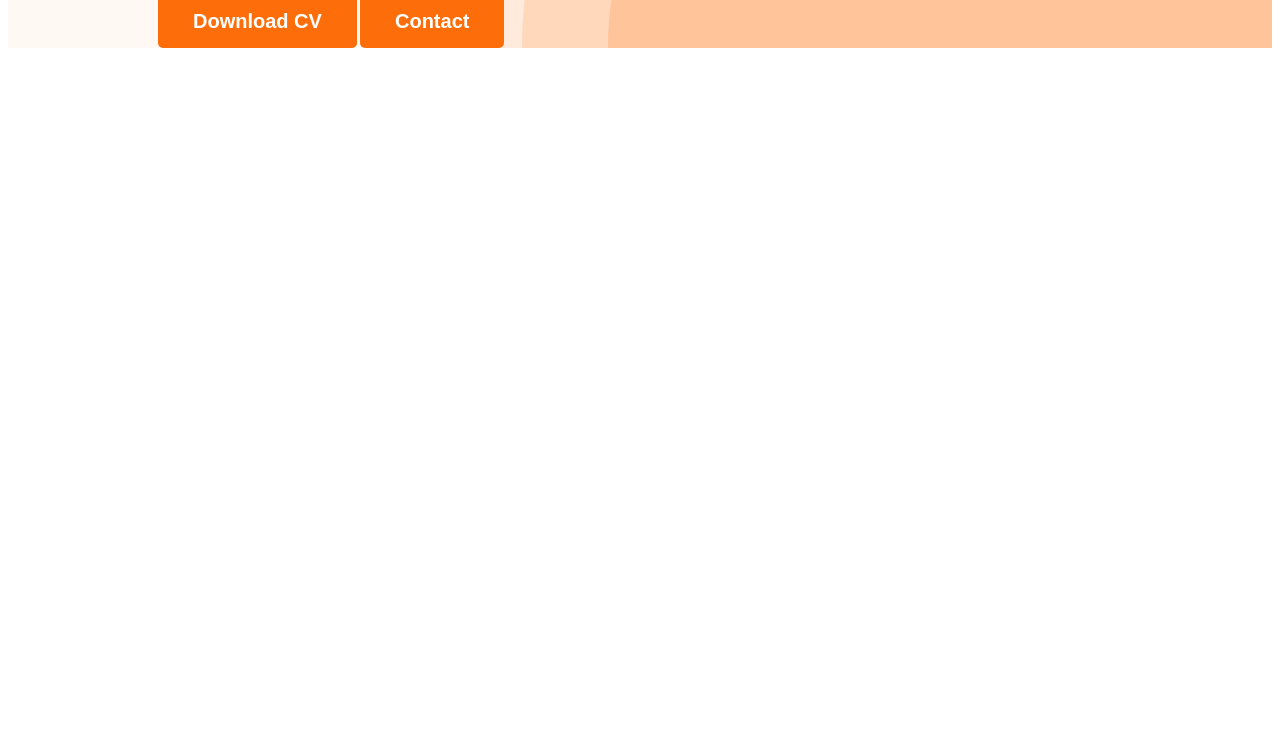
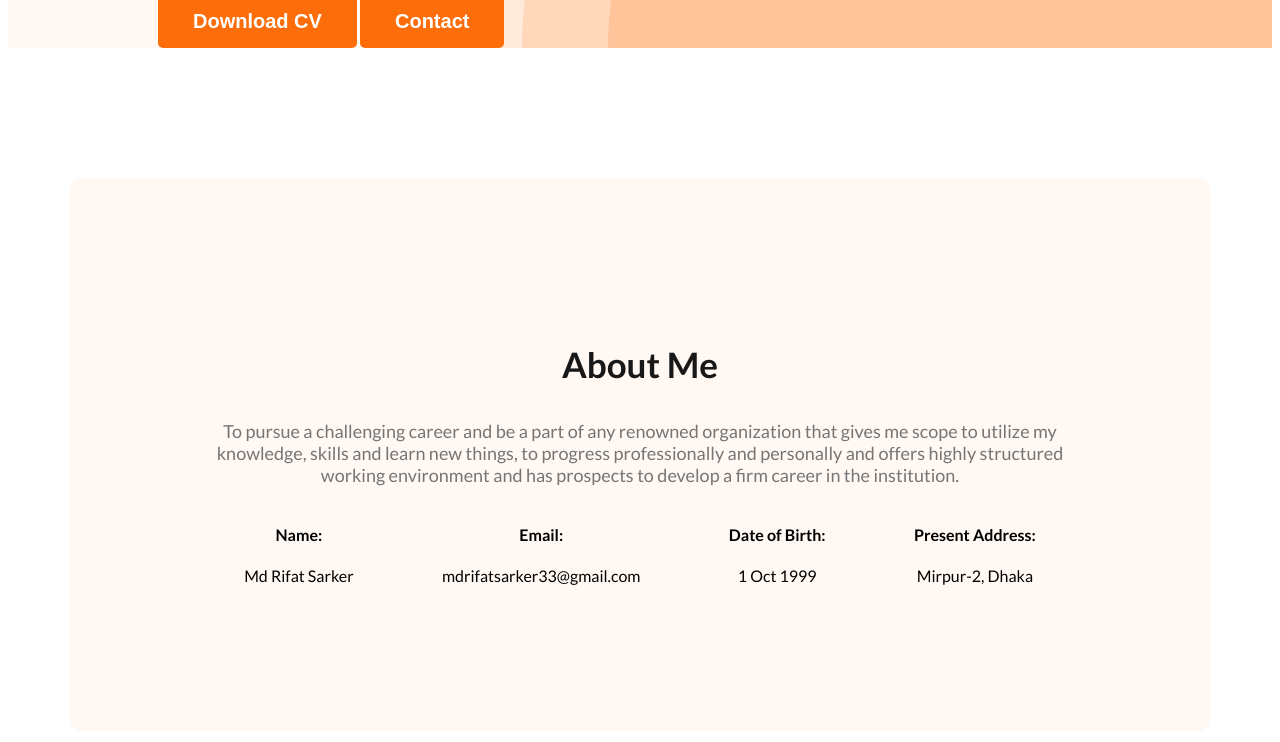
Before and after one commit to Md-Rifat-Sarker/developer-protfolio, a plain HTML site: page index.html in a window 1280 px wide. Shown: the part 518-1260 px from the top of the page. Before the commit the page ends 800 px from the top, so only its background shows below. Drawn offline with Linux system fonts and the light colour scheme.

Commit message:
end about section

```diff
--- a/index.html
+++ b/index.html
@@ -30,12 +30,33 @@
                 <button class="btn-primary">Contact</button>
             </div>
             <div>
-                <img class="profile-pic" src="images/rifat.jpg" alt="">
+                <img class="profile-pic" src="images/rifat.png" alt="">
             </div>
         </div>
     </header>
     <main>
-
+        <section class="about">
+            <h3 class="section-title">About Me</h3>
+            <p class="section-description">To pursue a challenging career and be a part of any renowned organization that gives me scope to utilize my knowledge, skills and learn new things, to progress professionally and personally and offers highly structured working environment and has prospects to develop a firm career in the institution.</p>
+            <div class="about-info-container">
+                <div class="about-info">
+                    <h4 class="info-title">Name:</h4>
+                    <p class="info-description">Md Rifat Sarker</p>
+                </div>
+                <div class="about-info">
+                    <h4 class="info-title">Email:</h4>
+                    <p class="info-description">mdrifatsarker33@gmail.com</p>
+                </div>
+                <div class="about-info">
+                    <h4 class="info-title">Date of Birth:</h4>
+                    <p class="info-description">1 Oct 1999</p>
+                </div>
+                <div class="about-info">
+                    <h4 class="info-title">Present Address:</h4>
+                    <p class="info-description">Mirpur-2, Dhaka</p>
+                </div>
+            </div>
+        </section>
     </main>
     <footer>
 
--- a/styles/protfolio.css
+++ b/styles/protfolio.css
@@ -21,7 +21,7 @@ nav{
     display: flex;
     justify-content: space-between;
     align-items: center;
-    margin: 0 200px;
+    margin: 0 150px;
 }
 
 .nav-title{
@@ -76,3 +76,33 @@ nav a{
 .bannar-description{
     margin-top: 0;
 }
+/* main section style */
+main{
+    max-width: 1140px;
+    margin: 0 auto;
+}
+/* about section */
+.about{
+    padding: 130px;
+    border-radius: 10px;
+    background-color: #FFF8F3;
+    margin: 130px 0;
+}
+.section-title{
+    color: #181818;
+    text-align: center;
+    font-size: 35px;
+    font-weight: 700;
+}
+.section-description{
+    color: #757575;
+    text-align: center;
+    font-size: 18px;
+}
+.about-info-container{
+    display: flex;
+    justify-content: space-around;
+}
+.about-info{
+    text-align: center;
+}
```
Also changed, not shown: images/hardy.png (added), images/out (1).png (added), images/rifat.jpg (deleted), images/rifat.png (added).
